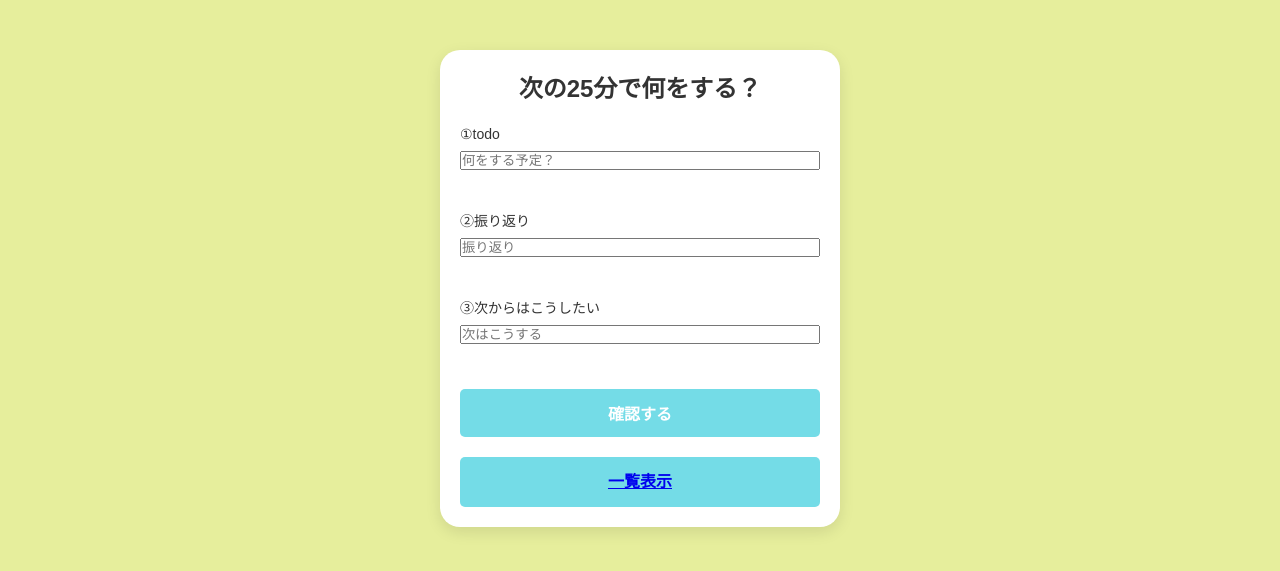
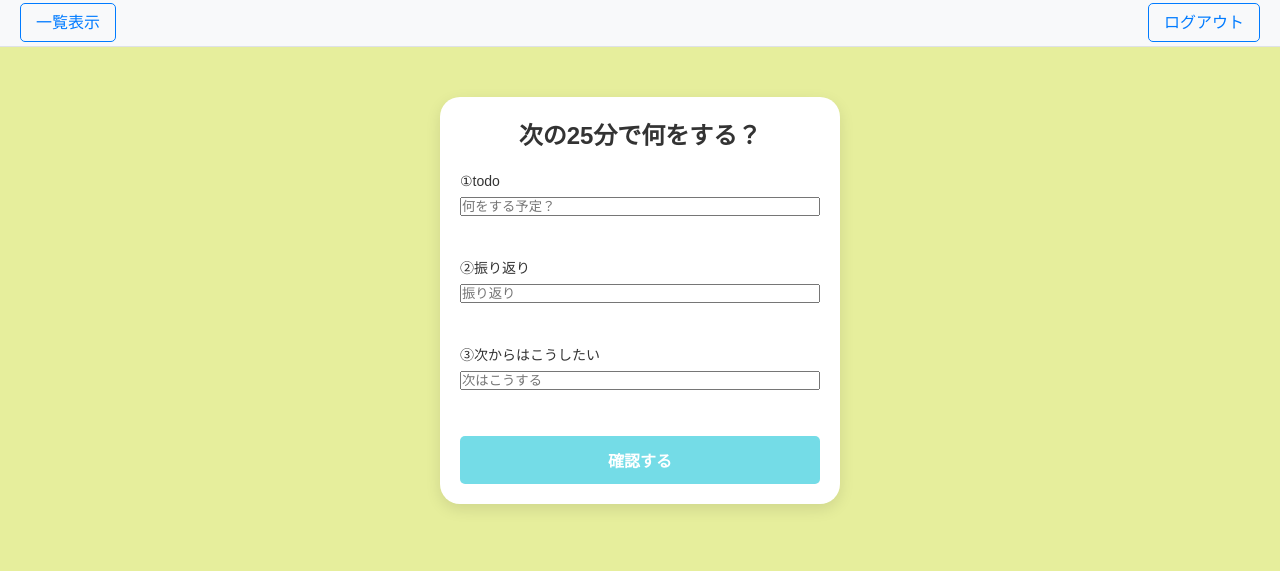
Before and after one commit to hitomi-takebe/pomodoro_rich, a PHP site: page / in a window 1280 px wide. Shown: the top 571 px of the page. Run offline with PHP 8.4, Linux system fonts and the light colour scheme.

Commit message:
css修正

```diff
--- a/css/style.css
+++ b/css/style.css
@@ -20,6 +20,35 @@ body {
 }
 
 /* style.css */
+
+/* ヘッダー全体のスタイル */
+header {
+    display: flex;
+    justify-content: space-between;
+    align-items: center;
+    background-color: #f8f9fa;
+    padding: 10px 20px;
+    border-bottom: 1px solid #dee2e6;
+}
+
+header .link_title {
+    margin: 0;
+}
+
+header .link_title a {
+    text-decoration: none;
+    color: #007bff;
+    padding: 10px 15px;
+    border: 1px solid #007bff;
+    border-radius: 5px;
+    transition: background-color 0.3s, color 0.3s;
+}
+
+header .link_title a:hover {
+    background-color: #007bff;
+    color: #fff;
+}
+
 
 /* カード全体のスタイル */
 .card {
--- a/index.php
+++ b/index.php
@@ -8,6 +8,11 @@
     <link rel="stylesheet" href="css/reset.css">
     <link rel="stylesheet" href="css/style.css">
 </head>
+
+<header>
+    <p class="link_title"><a href="php/select.php">一覧表示</a></p>
+    <p class="link_title"><a href="php/logout.php">ログアウト</a></p>
+</header>
 
 <body>
     <div class="card">
@@ -22,7 +27,6 @@
                 <label for="next">③次からはこうしたい</label>
                 <input type="text" class="next" name="next" placeholder="次はこうする"><br>
                 <input type="submit" class="submit" value="確認する">
-                <p class="submit"><a href="php/select.php">一覧表示</a></p>
             </form>
         </div>
     </div>
--- a/php/delete.php
+++ b/php/delete.php
@@ -3,7 +3,10 @@
 $id    = $_GET['id'];
 
 //2. DB接続します
+session_start();
 require_once('funcs.php');
+loginCheck();
+$id = $_GET['id'];
 $pdo = db_conn();
 
 //３．データ登録SQL作成
--- a/php/detail.php
+++ b/php/detail.php
@@ -1,7 +1,9 @@
 <?php
 
-$id = $_GET['id'];
 require_once('funcs.php');
+// functionにlogincheckの機能を持っていく
+loginCheck();
+$id = $_GET['id']; //?id~**を受け取る<div class="$pdo = db_conn();にはid情報を使うため上に持ってくる
 $pdo = db_conn();
 
 //２．データ登録SQL作成
--- a/php/login_act.php
+++ b/php/login_act.php
@@ -33,7 +33,7 @@ if( $val['id'] != ''){
     //Login成功時 該当レコードがあればSESSIONに値を代入
     $_SESSION['chk_ssid'] = session_id();
     $_SESSION['kanri_flg'] = $val['kanri_flg'];
-    header('Location: select.php');
+    header('Location: ../index.php');
 }else{
     //Login失敗時(Logout経由)
     header('Location: login.php');
--- a/php/select.php
+++ b/php/select.php
@@ -92,7 +92,7 @@ if ($_SESSION['kanri_flg'] === 1) {
         </div>
     </div>
     <!-- Main[End] -->
-
+    <a href="logout.php">ログアウト</a>
 </body>
 
 </html>
```
Also changed, not shown: php/logout.php (added, +18 -0 lines).
